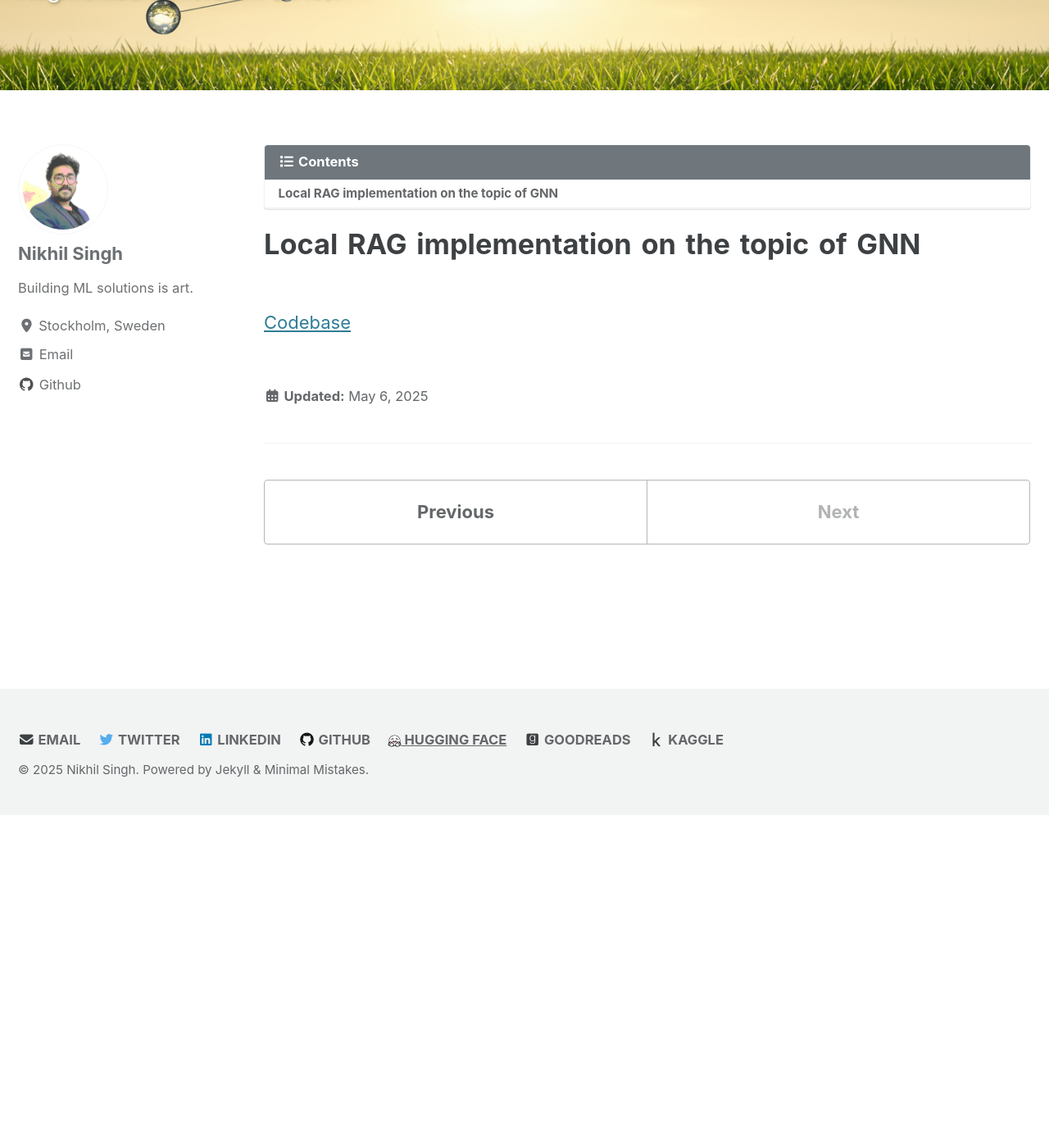
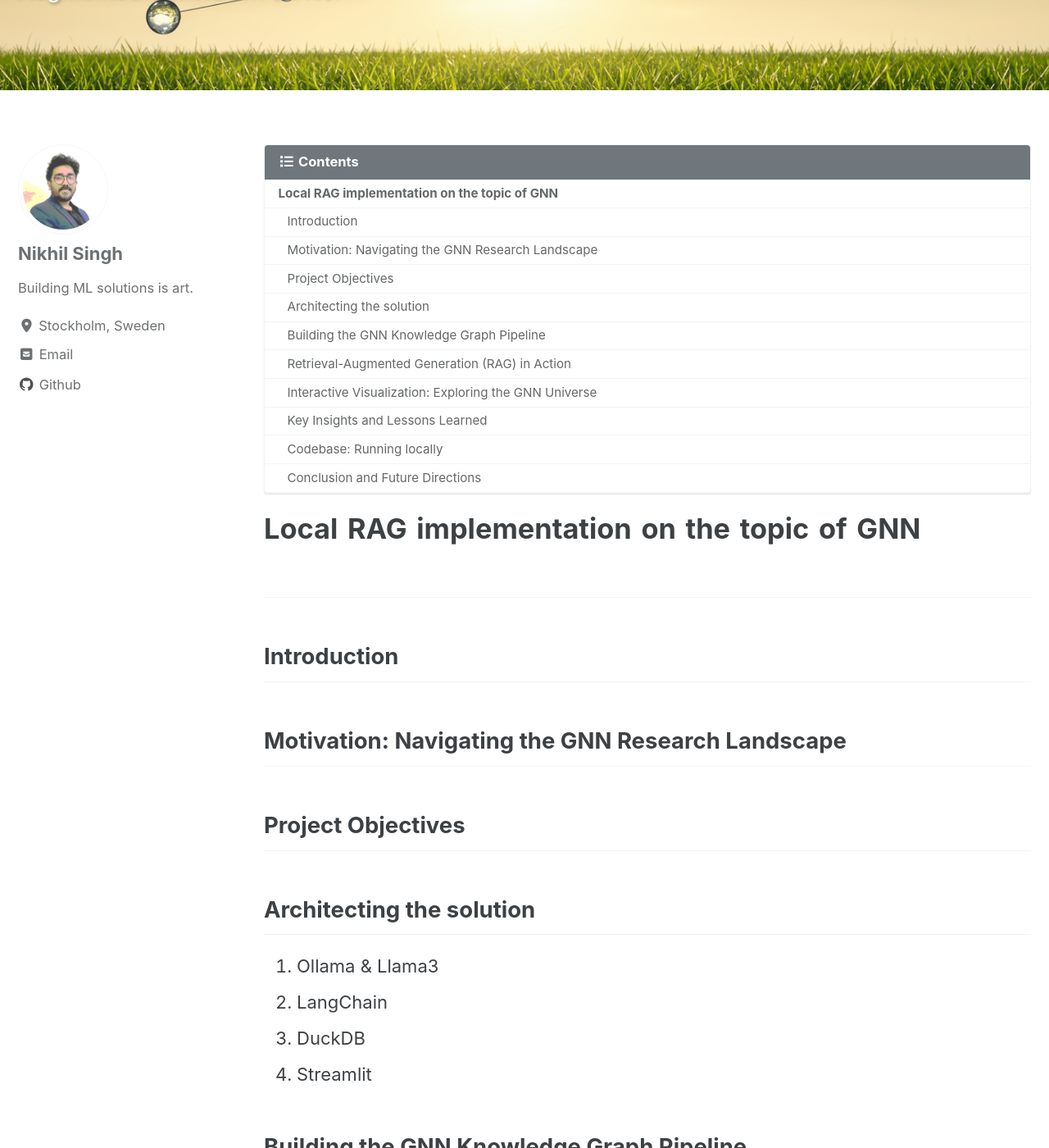
Before and after one commit to nikhilsingh13/nikhilsingh13.github.io, a Jekyll site: the page built from _posts/2025-05-06-local-rag-knowledge-graph-gnn.md, in a window 1280 px wide and 1400 px high, scrolled down 405 px. Shown: the whole window at 82% size. Built offline with Jekyll 4.4.1, drawn with Linux system fonts in a browser that asks for light colours; cached includes are drawn as plain includes; some of the changed text lies outside the part shown.

Commit message:
added contents

```diff
--- a/_posts/2025-05-06-local-rag-knowledge-graph-gnn.md
+++ b/_posts/2025-05-06-local-rag-knowledge-graph-gnn.md
@@ -15,5 +15,29 @@ classes: wide
 ---
 
 # Local RAG implementation on the topic of GNN
+-----------
 
+## Introduction
+## Motivation: Navigating the GNN Research Landscape
+## Project Objectives
+## Architecting the solution
+1. Ollama & Llama3
+2. LangChain
+3. DuckDB
+4. Streamlit
+
+## Building the GNN Knowledge Graph Pipeline
+1. PDF Text Extraction
+2. Information Extraction: Unveiling Entities and Relationships
+3. Knowledge Graph Construction
+
+## Retrieval-Augmented Generation (RAG) in Action
+
+## Interactive Visualization: Exploring the GNN Universe
+
+## Key Insights and Lessons Learned
+
+## Codebase: Running locally
 [Codebase](https://github.com/nikhilsingh13/kg-local-rag-gnn)
+
+## Conclusion and Future Directions
```
